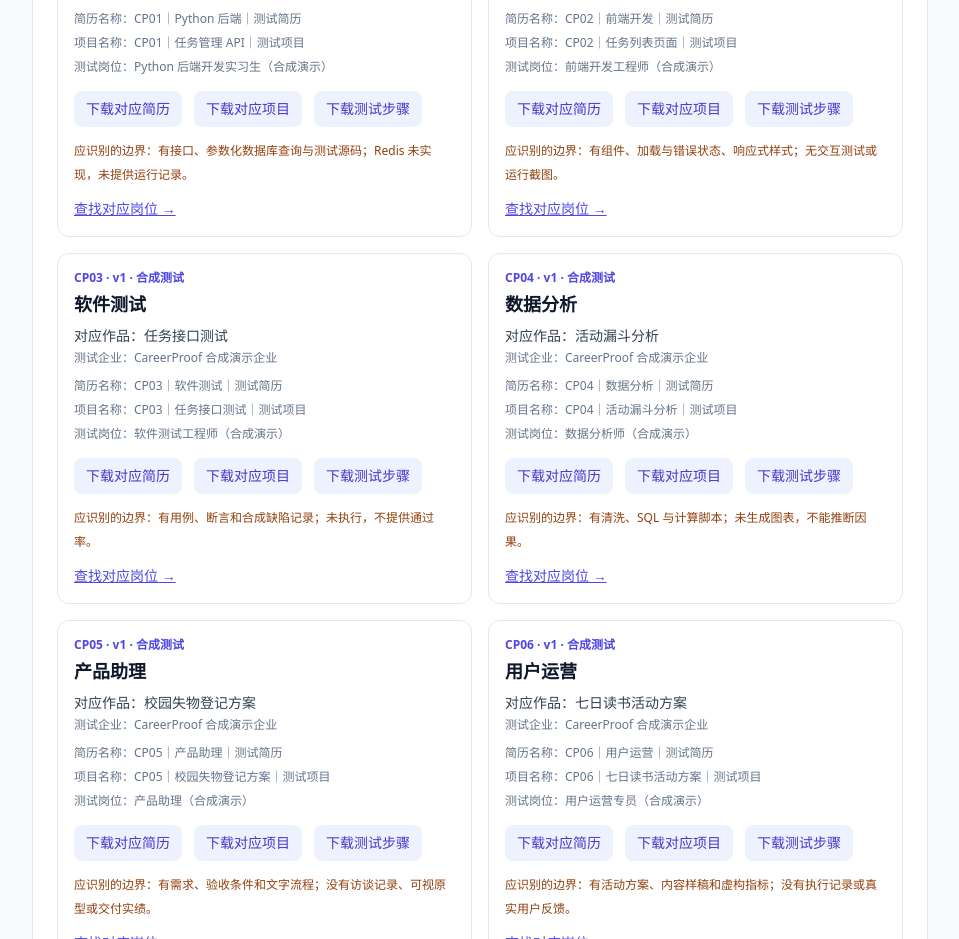
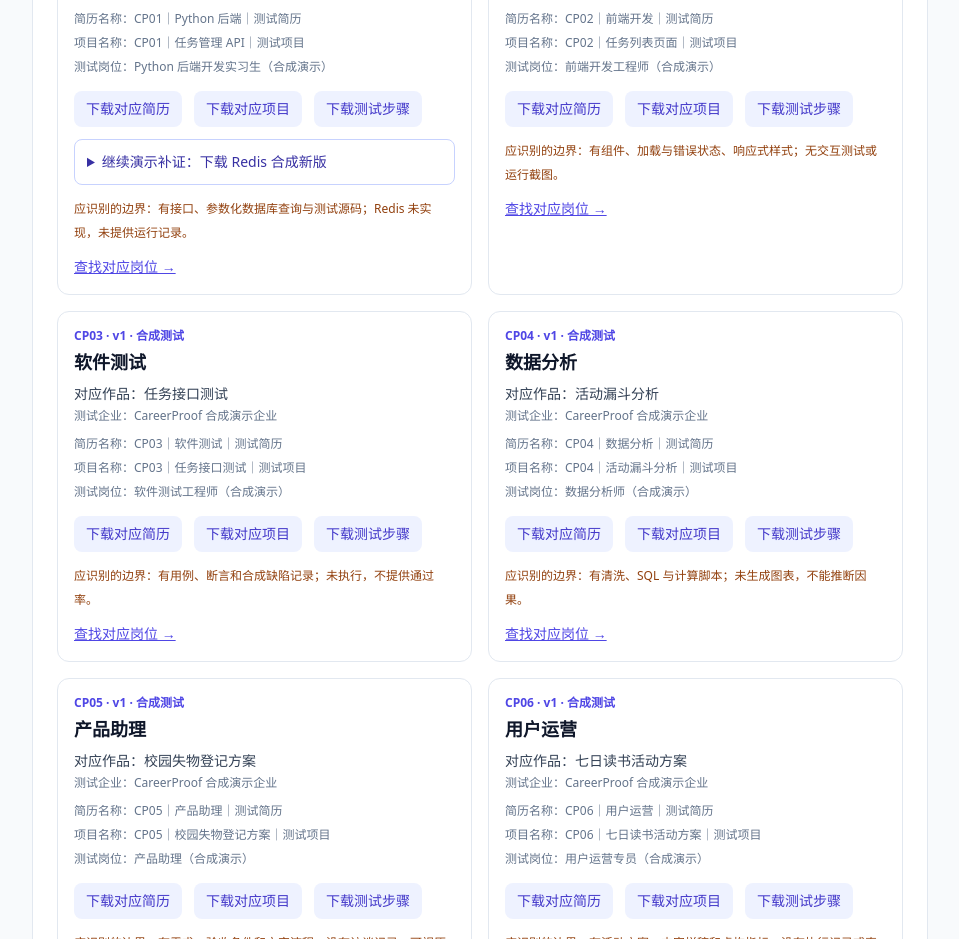
Before and after one commit to hahaandxixi/careerproof, a Next.js app in the folder jianli/: page /demo in a window 1280 px wide. Shown: the part 1020-1959 px from the top of the page, without its empty margins (160-1119 px from the left). Built offline with nearby package versions, Linux system fonts and the light colour scheme; no server answers.

Commit message:
feat: provide downloadable synthetic growth materials for CP01

```diff
--- a/jianli/src/app/demo/page.tsx
+++ b/jianli/src/app/demo/page.tsx
@@ -37,6 +37,15 @@ export default function DemoPage() {
             <a className="rounded-lg bg-indigo-50 px-3 py-2" href={asset(sample.projectFilename)} download={sample.projectFilename}>下载对应项目</a>
             <a className="rounded-lg bg-indigo-50 px-3 py-2" href={asset(sample.scriptFilename)} download={sample.scriptFilename}>下载测试步骤</a>
           </div>
+          {sample.caseId === "CP01" && <details className="mt-3 rounded-lg border border-indigo-200 p-3 text-sm">
+            <summary className="cursor-pointer font-medium text-indigo-800">继续演示补证：下载 Redis 合成新版</summary>
+            <p className="mt-2 leading-6 text-slate-600">先用首版生成报告，再从 Redis 缺口保存补证任务。将新版上传到原项目，保存新版选择后生成新报告；保留原简历，不必重新投递。</p>
+            <div className="mt-3 flex flex-wrap gap-3 text-indigo-700">
+              <a className="rounded-lg bg-indigo-50 px-3 py-2" href={asset("CP01-Python-Redis-synthetic-v2.zip")} download>下载补证项目 v2</a>
+              <a className="rounded-lg bg-indigo-50 px-3 py-2" href={asset("CP01-Redis-补证演示步骤-v2.txt")} download>下载补证步骤</a>
+            </div>
+            <p className="mt-2 text-xs leading-6 text-slate-600">仅增加可引用的 Redis 读写源码，未执行代码，不证明运行成功、个人贡献或完整缓存能力。新报告不会覆盖企业原投递快照；没有升级也应照实解释。</p>
+          </details>}
           <DemoCaseImport sample={sample}/>
           <p className="mt-3 text-xs leading-6 text-amber-800">应识别的边界：{sample.boundary}</p>
           <Link className="mt-3 inline-block text-sm text-indigo-600 underline" href={`/jobs?q=${encodeURIComponent(sample.jobTitle)}`}>查找对应岗位 →</Link>
```
Also changed, not shown: jianli/public/demo-assets/cases/CP01-Redis-补证演示步骤-v2.txt (added), 5 other files (tests, documents, lock files or other folders).
